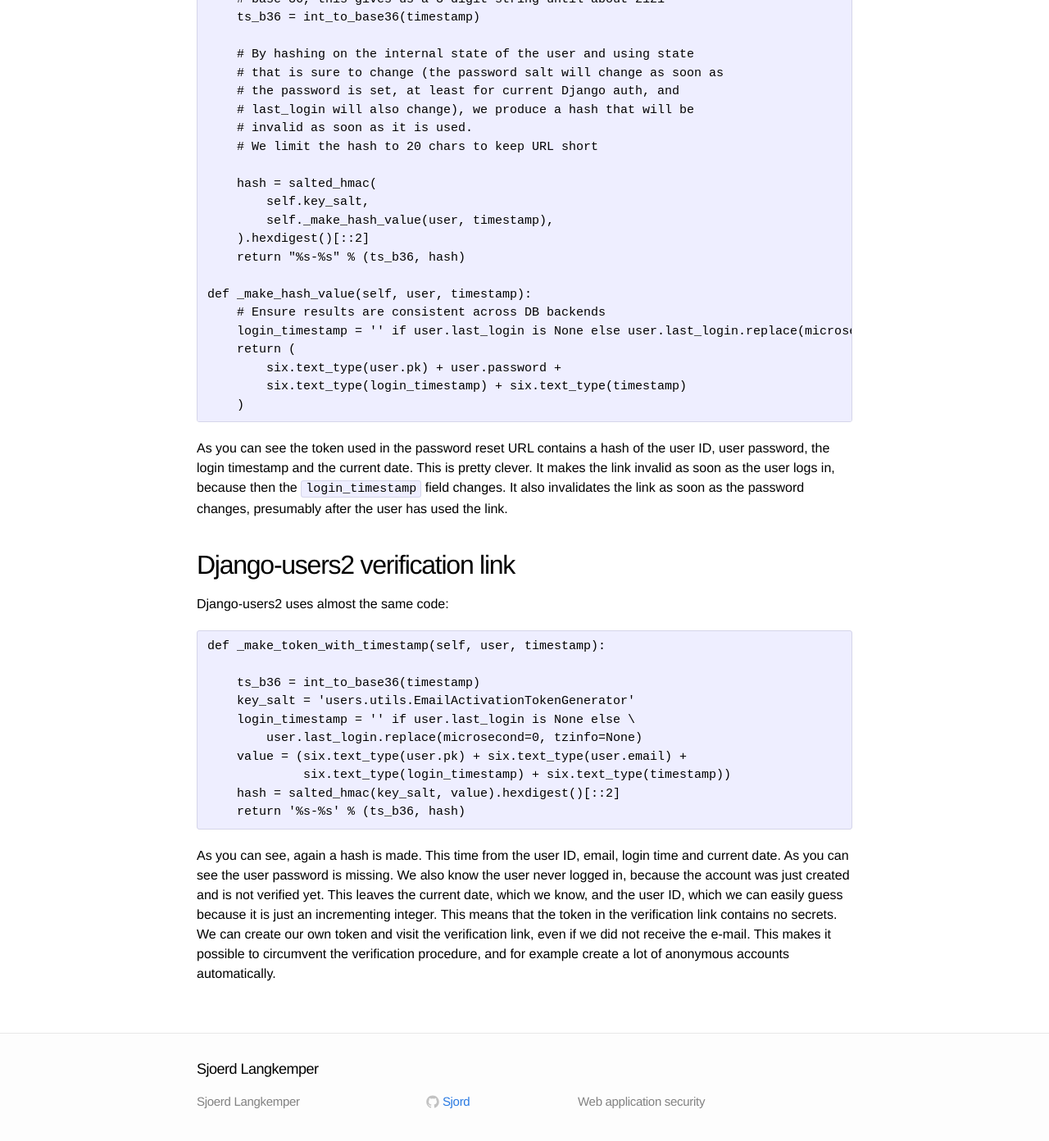
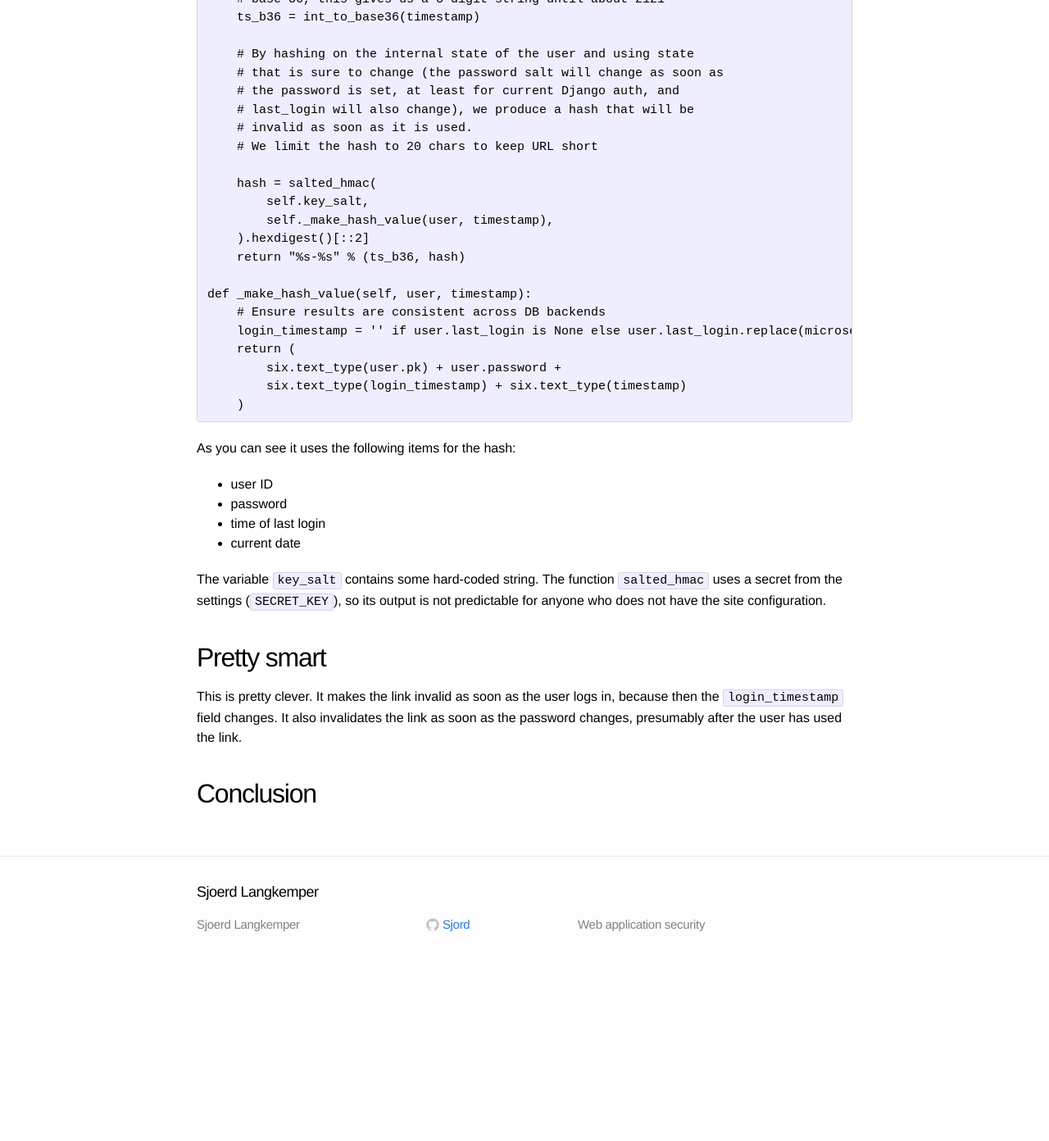
Before and after one commit to Sjord/Sjord.github.io, a Jekyll site: the page built from _posts/2016-03-13-django-users2-token-easily-predictable.md, in a window 1280 px wide and 1400 px high, scrolled down 591 px. Shown: the top 1392 px of the window at 82% size. Built offline with Jekyll 4.4.1, drawn with Linux system fonts in a browser that asks for light colours; after the commit the page ends 1775 px from its top, so only the background shows below that; some of the changed text lies outside the part shown.

Commit message:
Work some more on Django's token method

```diff
--- a/_posts/2016-03-13-django-users2-token-easily-predictable.md
+++ b/_posts/2016-03-13-django-users2-token-easily-predictable.md
@@ -12,7 +12,7 @@
 Django comes with password reset functionality, but it is disabled by default. To use it you just have to make [an URL pattern to the view](https://docs.djangoproject.com/en/1.9/topics/auth/default/#using-the-views) so that the correct views become accessible.
 
 A user may request a reset email that contains a token to access a page with which he can reset his password. The token consists of a hash of user properties. It is not kept in the database. Instead, when the user visits the link in the email, the hash is recalculated and compared to the token in the link.
-The implementation for creating the token looks like this:
+The [implementation](https://github.com/django/django/blob/master/django/contrib/auth/tokens.py) for creating the token looks like this:
 
 
     def _make_token_with_timestamp(self, user, timestamp):
@@ -41,22 +41,17 @@
             six.text_type(login_timestamp) + six.text_type(timestamp)
         )
 
-As you can see the token used in the password reset URL contains a hash of the user ID, user password, the login timestamp and the current date. This is pretty clever. It makes the link invalid as soon as the user logs in, because then the `login_timestamp` field changes. It also invalidates the link as soon as the password changes, presumably after the user has used the link.
+As you can see it uses the following items for the hash:
 
-## Django-users2 verification link
+* user ID
+* password
+* time of last login
+* current date
 
-Django-users2 uses almost the same code:
+The variable `key_salt` contains some hard-coded string. The function `salted_hmac` uses a secret from the settings (`SECRET_KEY`), so its output is not predictable for anyone who does not have the site configuration.
 
+## Pretty smart
 
-    def _make_token_with_timestamp(self, user, timestamp):
+This is pretty clever. It makes the link invalid as soon as the user logs in, because then the `login_timestamp` field changes. It also invalidates the link as soon as the password changes, presumably after the user has used the link.
 
-        ts_b36 = int_to_base36(timestamp)
-        key_salt = 'users.utils.EmailActivationTokenGenerator'
-        login_timestamp = '' if user.last_login is None else \
-            user.last_login.replace(microsecond=0, tzinfo=None)
-        value = (six.text_type(user.pk) + six.text_type(user.email) +
-                 six.text_type(login_timestamp) + six.text_type(timestamp))
-        hash = salted_hmac(key_salt, value).hexdigest()[::2]
-        return '%s-%s' % (ts_b36, hash)
-
-As you can see, again a hash is made. This time from the user ID, email, login time and current date. As you can see the user password is missing. We also know the user never logged in, because the account was just created and is not verified yet. This leaves the current date, which we know, and the user ID, which we can easily guess because it is just an incrementing integer. This means that the token in the verification link contains no secrets. We can create our own token and visit the verification link, even if we did not receive the e-mail. This makes it possible to circumvent the verification procedure, and for example create a lot of anonymous accounts automatically.
+## Conclusion
```
